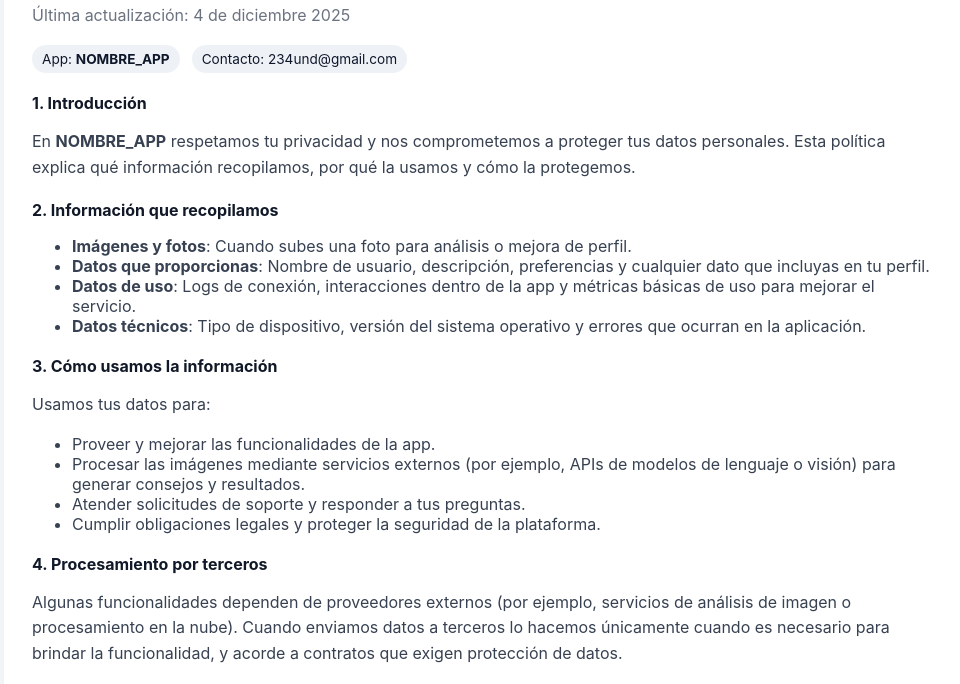
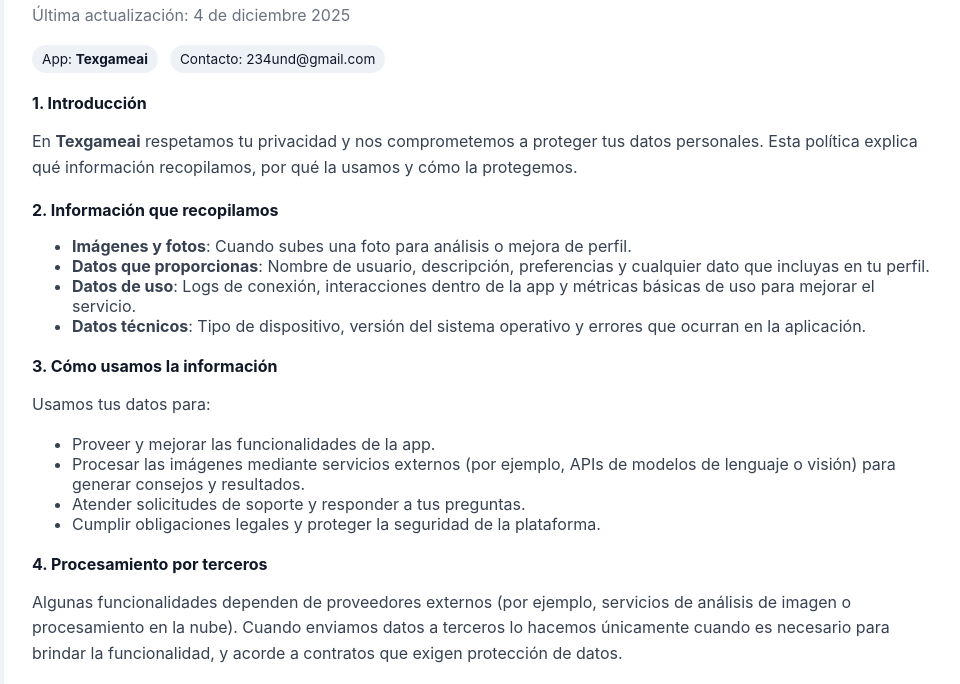
Before and after one commit to 234und-cloud/Pol-tica-de-privacidad, a plain HTML site: page docs/index.html in a window 1280 px wide. Shown: the part 110-794 px from the top of the page, without its empty margins (158-1118 px from the left). Drawn offline with Linux system fonts and the light colour scheme.

Commit message:
Update index.html

```diff
--- a/docs/index.html
+++ b/docs/index.html
@@ -107,7 +107,7 @@
     <script>
       // --- CONFIGURA AQUÍ ---
       const CONFIG = {
-        appName: 'NOMBRE_APP',          // Cambia por el nombre real de la app
+        appName: 'Texgameai',
         contactEmail: '234und@gmail.com',
         pdfUrl: 'URL_DE_TU_PDF_AQUI',   // Pon la URL pública de tu PDF
         lastUpdated: '4 de diciembre 2025'
```
